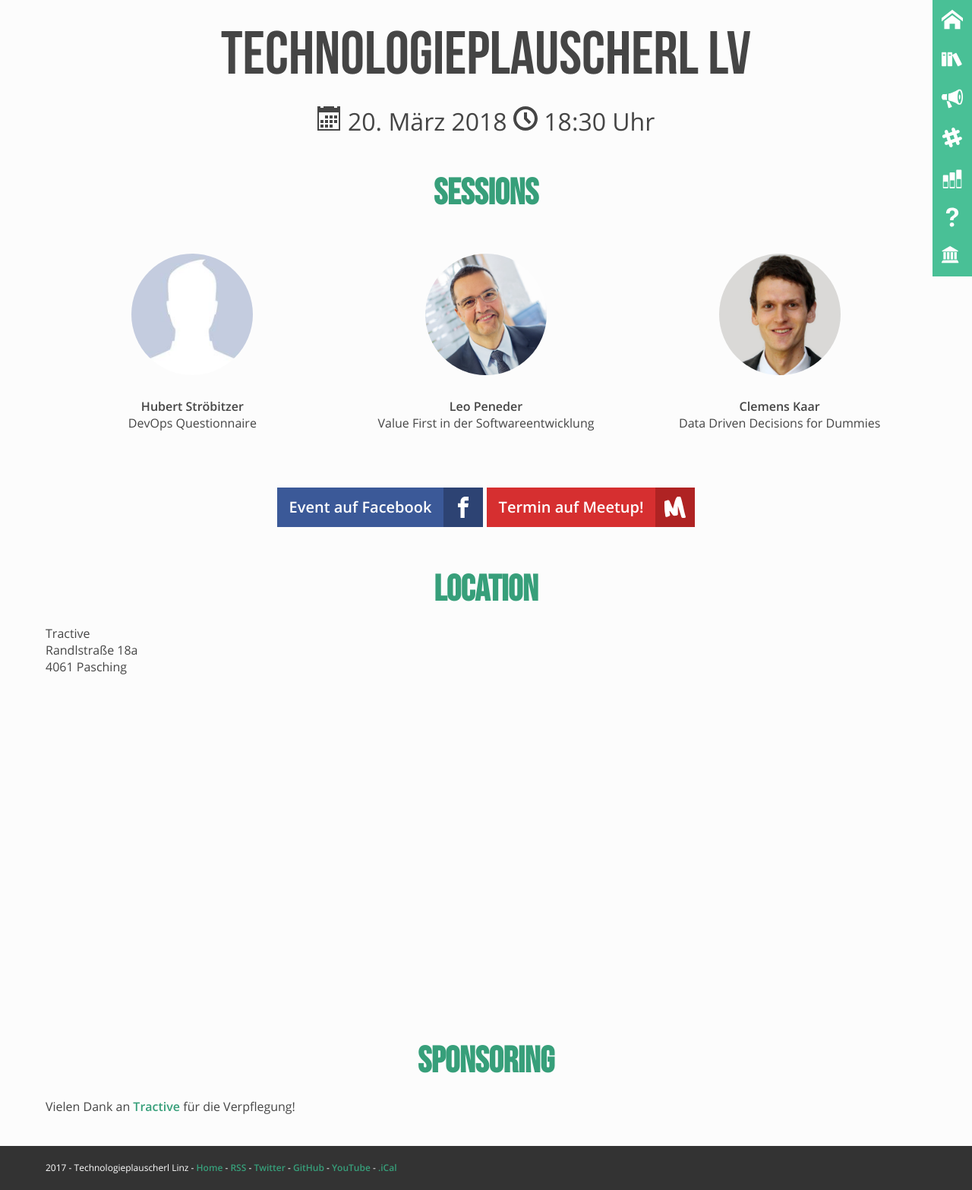
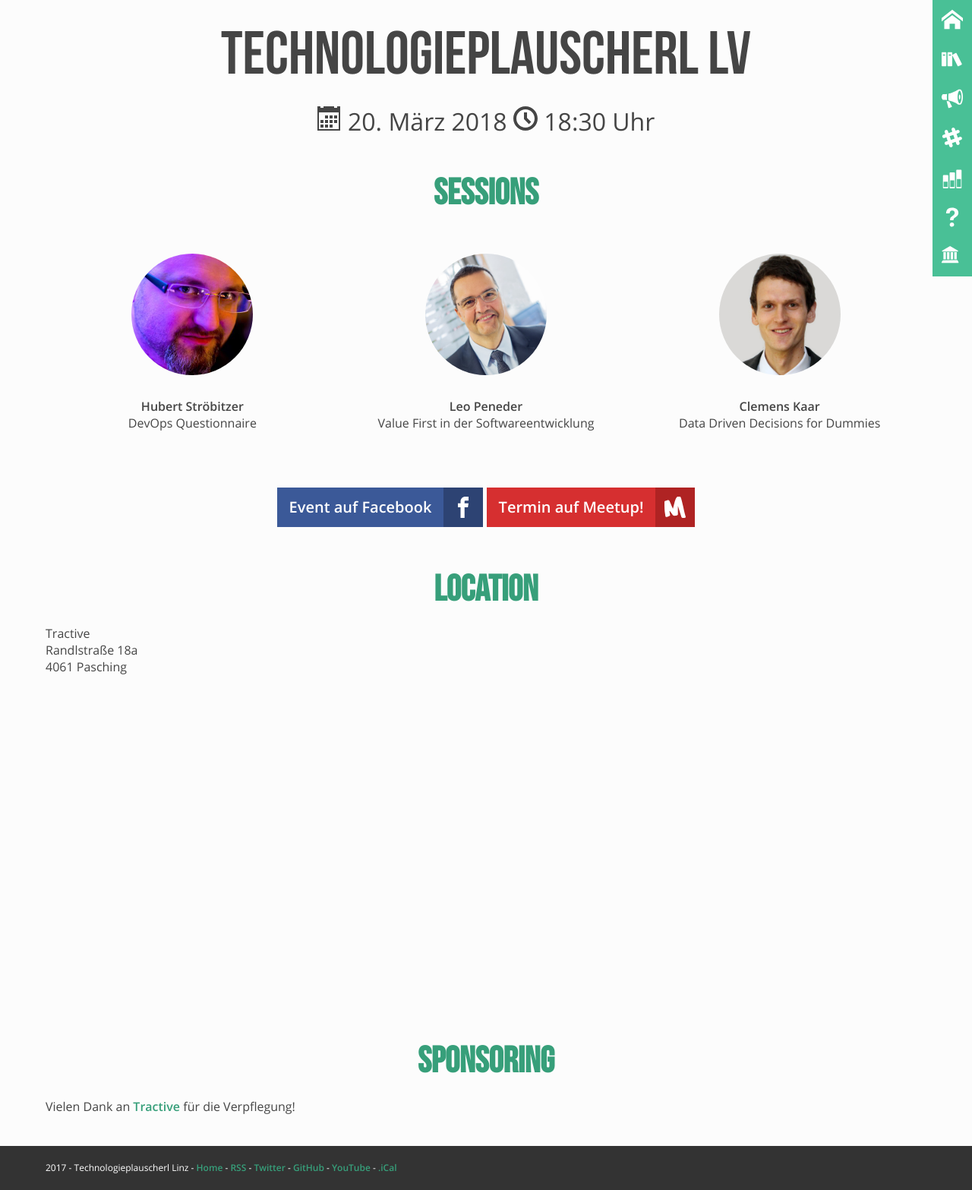
Before and after one commit to mericanAncer127/plauscherl, a Jekyll site: the page built from _plauscherl/55.html, in a window 1280 px wide. Shown: the whole page at 76% size. Built offline with Jekyll 4.4.1, drawn with Linux system fonts in a browser that asks for light colours.

Commit message:
Add image of Hubert to TP55

```diff
--- a/_plauscherl/55.html
+++ b/_plauscherl/55.html
@@ -26,7 +26,7 @@ speakers:
 -
   name: "Hubert Ströbitzer"
   talk: "DevOps Questionnaire"
-  img: "/img/speaker_male_no_img.jpg"
+  img: "/img/speaker-avatars/hubert-stroebitzer.jpg"
 -
   name: "Leo Peneder"
   talk: "Value First in der Softwareentwicklung"
```
